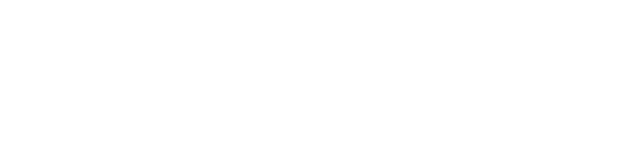
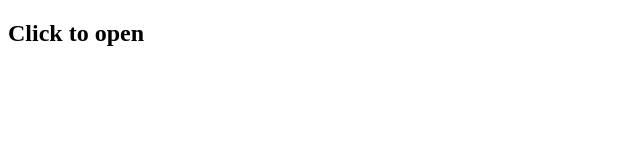
Before and after one commit to teropa/ng-office-hours, a plain HTML site: page index.html in a window 1280 px wide. Shown: the whole page, without its empty margins (0-640 px from the left). Drawn offline with nearby package versions, Linux system fonts and the light colour scheme.

Commit message:
expandable sections, first with jQuery

```diff
--- a/app.js
+++ b/app.js
@@ -0,0 +1,8 @@
+$(function() {
+
+  $('[expandable-section] article').hide();
+  $('[expandable-section] h2').click(function() {
+    $(this).parent().find('article').toggle();
+  });
+
+});
--- a/index.html
+++ b/index.html
@@ -1,6 +1,11 @@
 <!DOCTYPE html>
 <html>
 <body>
+
+  <section expandable-section>
+    <h2>Click to open</h2>
+    <article>Section body</article>
+  </section>
 
   <script src="//ajax.googleapis.com/ajax/libs/jquery/1.11.1/jquery.min.js"></script>
   <script src="//ajax.googleapis.com/ajax/libs/angularjs/1.2.19/angular.min.js"></script>
```
